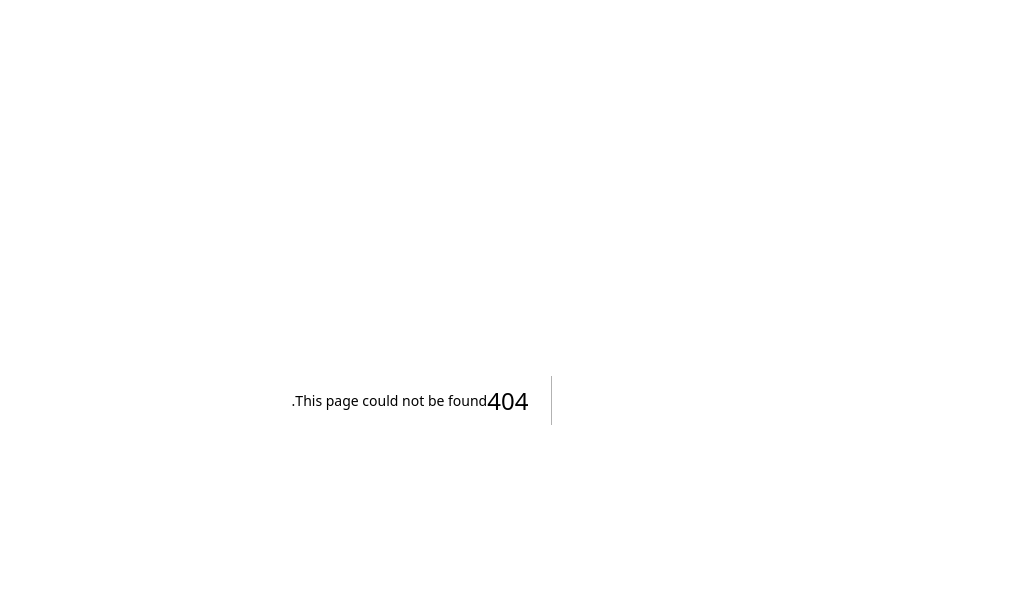
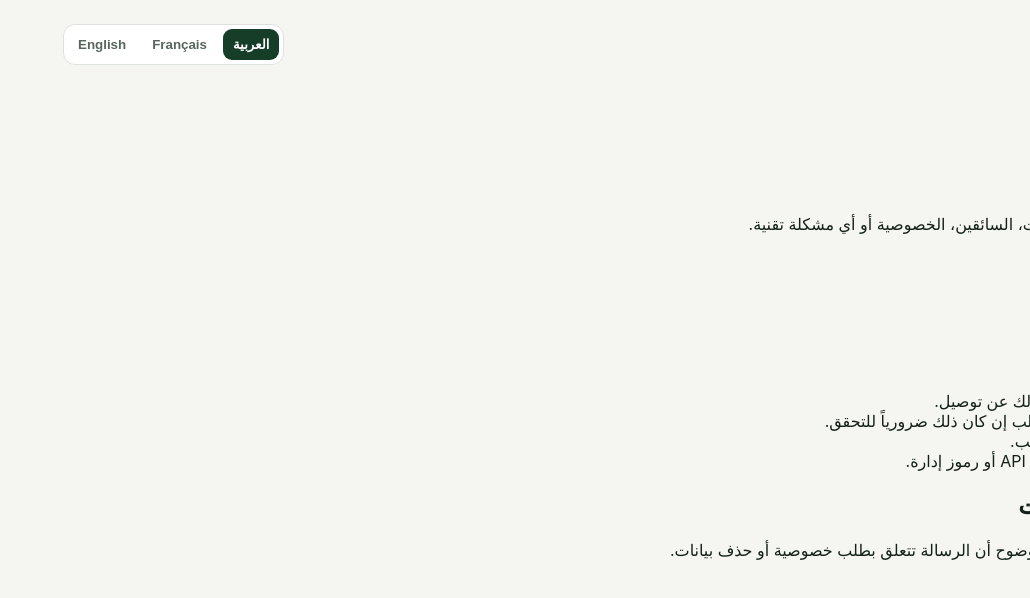
Before and after one commit to yopisimoni/yopisimoni, a Next.js app in the folder projects/khenifra-bike-delivery/: page /contact in a window 1280 px wide. Before the commit this address had no page. Shown: the top 598 px of the page, without its empty margins (250-1280 px from the left). Built offline with nearby package versions, Linux system fonts and the light colour scheme.

Commit message:
Add multilingual contact page

```diff
--- /dev/null
+++ b/projects/khenifra-bike-delivery/src/app/contact/page.tsx
@@ -0,0 +1,53 @@
+import InfoPage from "@/components/InfoPage";
+
+const content = {
+  ar: {
+    title: "اتصل بنا",
+    updated: "دعم توصيل خنيفرة",
+    intro: "يمكنك التواصل معنا بخصوص الطلبات، السائقين، الخصوصية أو أي مشكلة تقنية.",
+    sections: [
+      { title: "البريد الإلكتروني", paragraphs: ["simohamed.amara@gmail.com"] },
+      { title: "ما الذي ترسله لنا؟", bullets: [
+        "رقم الطلب KHF- إذا كان سؤالك عن توصيل.",
+        "رقم الهاتف المستخدم في الطلب إن كان ذلك ضرورياً للتحقق.",
+        "وصف مختصر للمشكلة أو الطلب.",
+        "لا ترسل كلمات مرور أو مفاتيح API أو رموز إدارة."
+      ]},
+      { title: "الخصوصية وحذف البيانات", paragraphs: ["لطلب حذف أو تصحيح بيانات، اذكر بوضوح أن الرسالة تتعلق بطلب خصوصية أو حذف بيانات."] }
+    ]
+  },
+  fr: {
+    title: "Contact",
+    updated: "Assistance Khenifra Delivery",
+    intro: "Contactez-nous pour les livraisons, les livreurs, la confidentialité ou un problème technique.",
+    sections: [
+      { title: "E-mail", paragraphs: ["simohamed.amara@gmail.com"] },
+      { title: "Informations utiles", bullets: [
+        "Le numéro de commande KHF- pour une demande concernant une livraison.",
+        "Le numéro de téléphone utilisé pour la commande uniquement si nécessaire à la vérification.",
+        "Une brève description du problème.",
+        "N'envoyez jamais de mot de passe, clé API ou code administrateur."
+      ]},
+      { title: "Confidentialité et suppression", paragraphs: ["Pour demander une suppression ou correction de données, indiquez clairement qu'il s'agit d'une demande de confidentialité ou de suppression."] }
+    ]
+  },
+  en: {
+    title: "Contact Us",
+    updated: "Khenifra Delivery Support",
+    intro: "Contact us about deliveries, rider applications, privacy, or a technical problem.",
+    sections: [
+      { title: "Email", paragraphs: ["simohamed.amara@gmail.com"] },
+      { title: "Helpful information", bullets: [
+        "Your KHF- order number if the question concerns a delivery.",
+        "The phone number used for the order only when needed for verification.",
+        "A short description of the problem.",
+        "Never send passwords, API keys, or admin passcodes."
+      ]},
+      { title: "Privacy and deletion", paragraphs: ["For a data deletion or correction request, clearly state that your message is a privacy or data deletion request."] }
+    ]
+  }
+} as const;
+
+export default function ContactPage() {
+  return <InfoPage content={content} />;
+}
```
